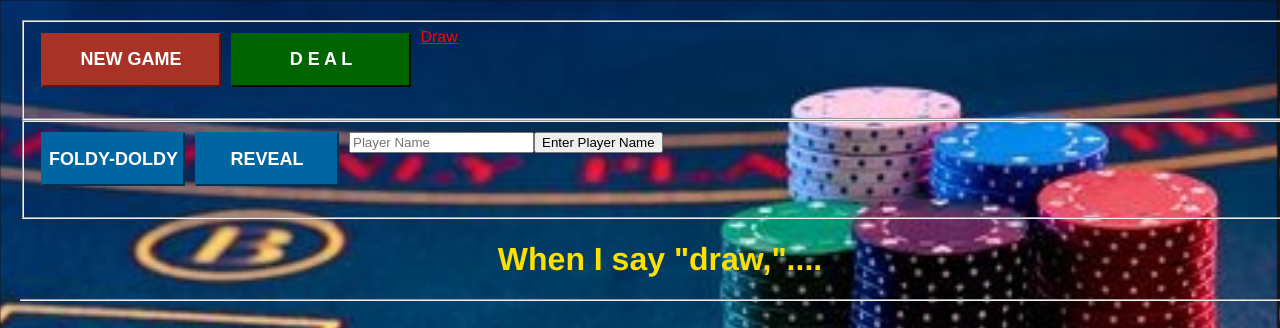
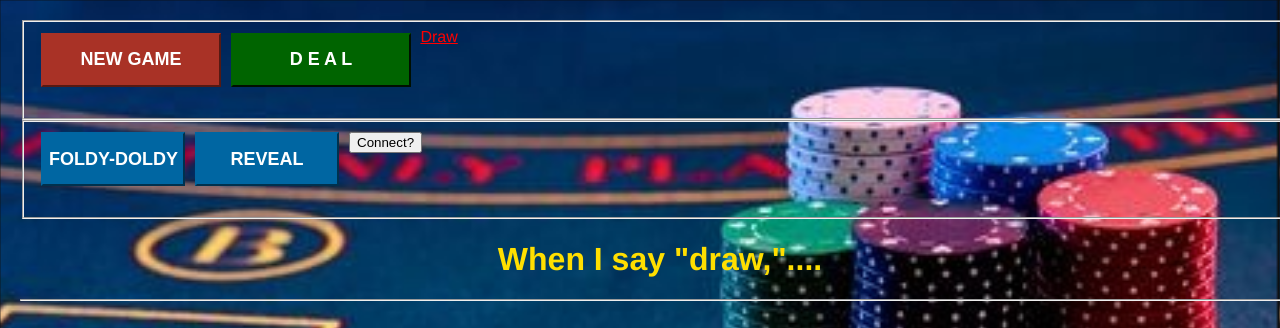
Before and after one commit to tallPaul66/poker_v2, a Flask app: page /draw in a window 1280 px wide; the page is wider, and only the part inside the window is pictured. Shown: the top 328 px of that part. Run offline with Flask 2, Linux system fonts and the light colour scheme; some libraries are stand-ins or nearby versions.

Commit message:
added a CONNECT button to see if it will force connect on heroku

```diff
--- a/main.py
+++ b/main.py
@@ -86,17 +86,7 @@ def home():
         game or what stage things are at. I.e., this resets the now-missing
         player's cards to null, which would not have happened if you simply
         remove the player from the lineup (unless everyone clicks New Game).'''
-        #FIXIT:
-        # when starting a new session, clicking "UPDATE CARDS" doesn't do anything,
-        # i.e., doesn't update to blank, showing cards still from previous session
 
-#        for p in possible_players:
-#            cards_player1_pg[p] = ()
-#            cards_player2_pg[p] = ()
-#            cards_player3_pg[p] = ()
-#            cards_player4_pg[p] = ()
-#            cards_player5_pg[p] = ()
-#            cards_player6_pg[p] = ()
 
     return render_template('home.html', async_mode=socketio.async_mode)
 
@@ -118,7 +108,7 @@ def redirect_to_draw():
 def draw_cards_draw(message):
     http_ref = request.environ['HTTP_REFERER']
     requesting_player = http_ref[http_ref.find('player=')+7:]
-    #print('hold statuses: ', message['data'])
+    print('hold statuses: ', message['data'])
     hold_statuses = [message['data']['card1'], message['data']['card2'],
                      message['data']['card3'], message['data']['card4'],
                      message['data']['card5']]
@@ -167,29 +157,6 @@ def draw_cards_draw(message):
                       {'data': 5-sum(hold_statuses),
                        'player': player_map[requesting_player] + ' took '},
                        broadcast=True)
-
-@socketio.on('my_event', namespace='/test')
-def test_message(message):
-    client_sid = request.sid
-    if 'player' in message.keys():
-        player = message['player']
-    else:
-        player = ''
-    update_room_map(player = player, client_sid = client_sid)
-    session['receive_count'] = session.get('receive_count', 0) + 1
-    emit('connect_msg',
-         {'data': message['data'],
-          'player': player,
-          'sid': client_sid})
-
-@socketio.on('join', namespace='/test')
-def join(message):
-    join_room(message['room'])
-    print(f'from join(), message[\'room\'] = {message["room"]}')
-    session['receive_count'] = session.get('receive_count', 0) + 1
-    emit('join_msg',
-         {'data': 'you\'re in room  ' + ', '.join(rooms()),
-          'count': ''})
 
 @socketio.on('deal', namespace='/test')
 def deal_click():
@@ -345,6 +312,44 @@ def start_new_game():
     emit('get_cards', {'cards': cards_player6_pg}, room=room_map['player6'])
     emit('clear_msgs',{}, broadcast = True)
 
+@socketio.on('my_event', namespace='/test')
+def test_message(message):
+    client_sid = request.sid
+    if 'player' in message.keys():
+        player = message['player']
+    else:
+        player = ''
+    update_room_map(player = player, client_sid = client_sid)
+    session['receive_count'] = session.get('receive_count', 0) + 1
+    emit('connect_msg',
+         {'data': message['data'],
+          'player': player,
+          'sid': client_sid})
+
+@socketio.on('join', namespace='/test')
+def join(message):
+    join_room(message['room'])
+    print(f'from join(), message[\'room\'] = {message["room"]}')
+    session['receive_count'] = session.get('receive_count', 0) + 1
+    emit('join_msg',
+         {'data': 'you\'re in room  ' + ', '.join(rooms()),
+          'count': ''})
+
+@socketio.on('my_ping', namespace='/test')
+def ping_pong():
+    emit('my_pong')
+
+
+@socketio.on('connect', namespace='/test')
+def test_connect():
+    print('\ntest_connect() got called.')
+    global thread
+    with thread_lock:
+       if thread is None:
+           thread = socketio.start_background_task(background_thread)
+    emit('connect_msg', {'data': 'From test_connect()',
+                         'sid': request.sid, 'player':'not checking for player'})
+
 @socketio.on('disconnect_request', namespace='/test')
 def disconnect_request():
     @copy_current_request_context
@@ -359,23 +364,6 @@ def disconnect_request():
          {'data': 'Disconnected!', 'count': session['receive_count']},
          callback=can_disconnect)
 
-
-@socketio.on('my_ping', namespace='/test')
-def ping_pong():
-    emit('my_pong')
-
-
-@socketio.on('connect', namespace='/test')
-def test_connect():
-    print('\ntest_connect() got called.')
-    global thread
-    with thread_lock:
-       if thread is None:
-           thread = socketio.start_background_task(background_thread)
-    emit('connect_msg', {'data': 'this is from test_connect()',
-                         'sid': request.sid, 'player':'not checking for player'})
-
-
 @socketio.on('disconnect', namespace='/test')
 def test_disconnect():
     print('Client disconnected', request.sid)
--- a/templates/draw.html
+++ b/templates/draw.html
@@ -154,8 +154,14 @@
                 socket.emit('my_broadcast_event', {data: $('#broadcast_data').val()});
                 return false;
             });
-            $('form#join').submit(function(event) {
-                socket.emit('join', {room: $('#join_room').val()});
+            //$('form#join').submit(function(event) {
+            //    socket.emit('join', {room: $('#join_room').val()});
+            //    return false;
+
+            $('form#connect_btn').submit(function(event) {
+                const url_params = new URLSearchParams(window.location.search);
+                const player_name = url_params.get('player');
+                socket.emit('my_event', {data: 'Client connected!', player: player_name});
                 return false;
             });
             $('form#leave').submit(function(event) {
@@ -268,9 +274,8 @@
 	       <input class="submit_btn1" type="submit" name="btn" value="REVEAL">
         </form>
     	<!---------------     JOIN button   --------------->
-    	<form style='float: left; padding: 5px;' id="join" class="form" method="POST" action='#'>
-            <input type="text" name="join_room" id="join_room" placeholder="Player Name">
-            <input type="submit" value="Enter Player Name">
+    	<form style='float: left; padding: 5px;' id="connect_btn" class="form" method="POST" action='#'>
+            <input type="submit" value="Connect?">
         </form>
       <br>
      </fieldset>
```
